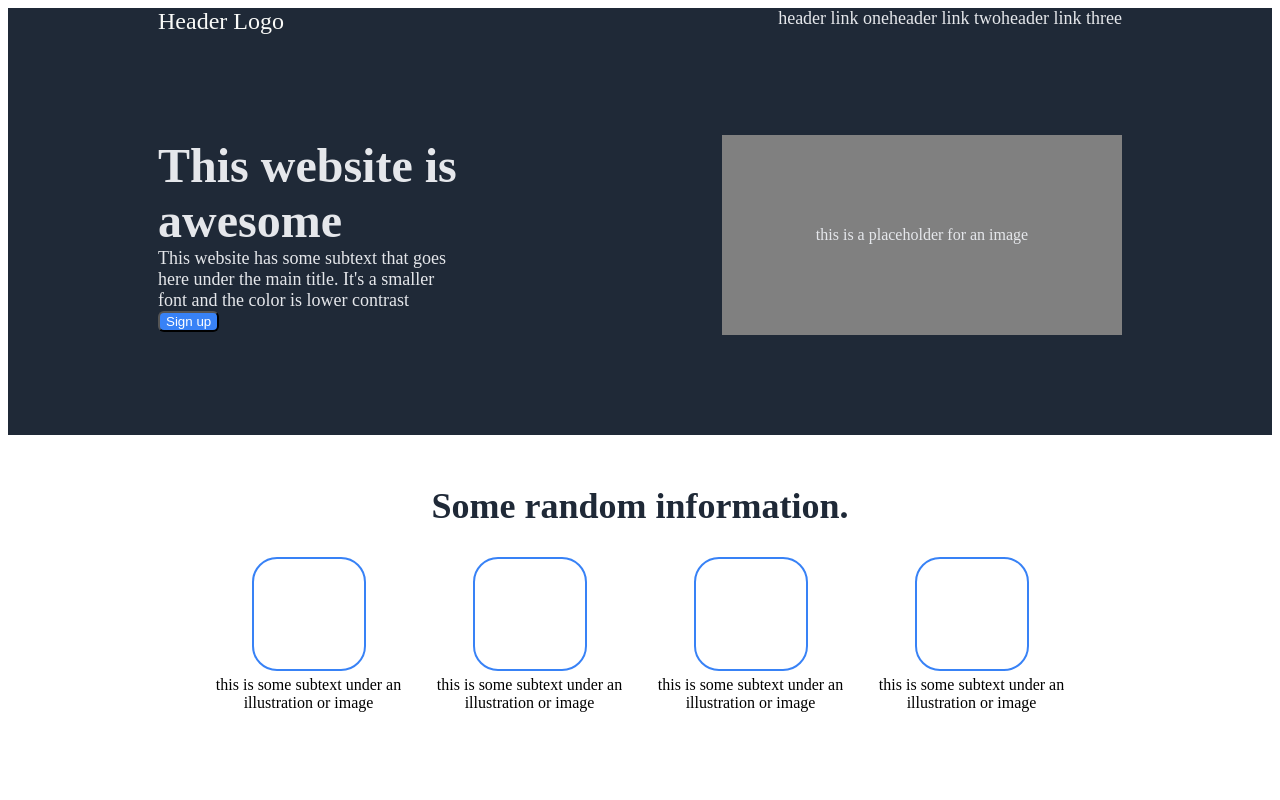
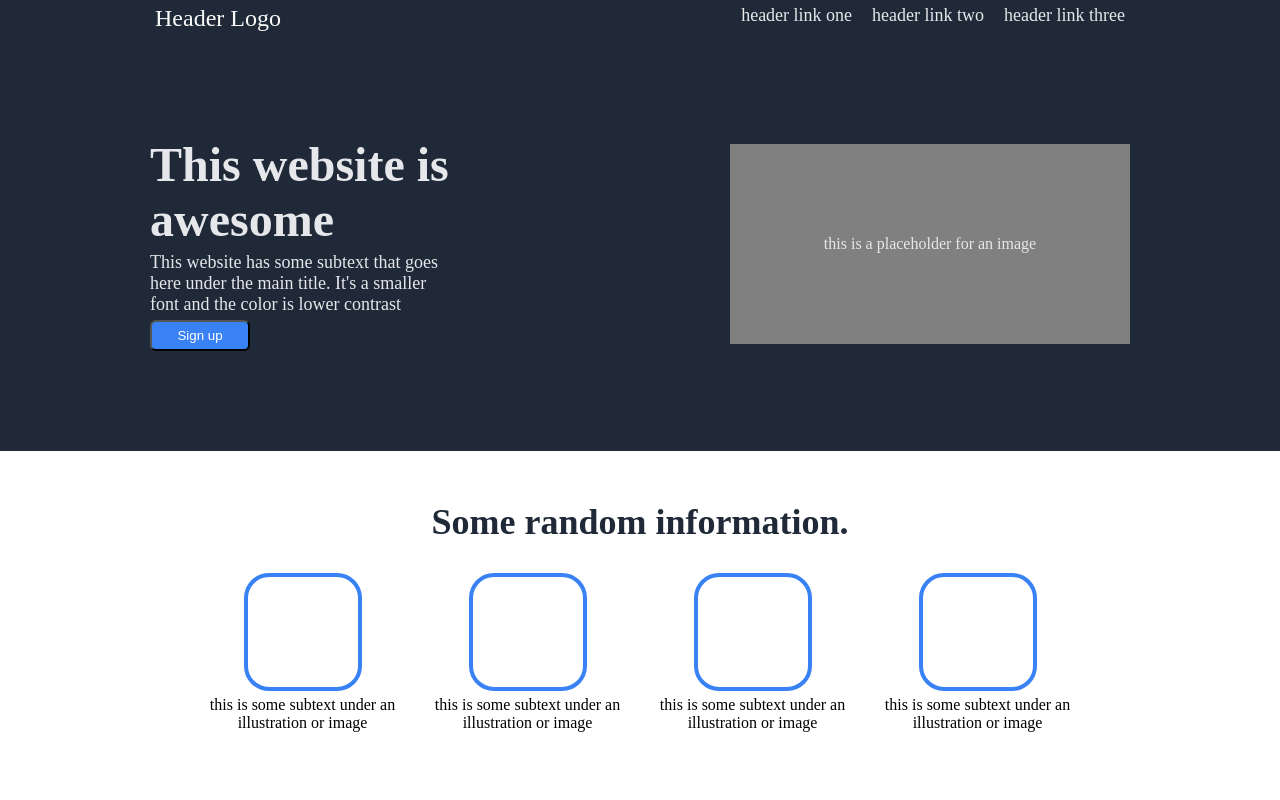
Before and after one commit to DontEatMyPopcorn/landing-page-project, a plain HTML site: page index.html in a window 1280 px wide. Shown: the top 800 px of the page. Drawn offline with Linux system fonts and the light colour scheme.

Commit message:
Updated landing page project CSS.
Cleaned up some css includig: fixed footer and header alignment, fixed sign up button; increased illustration border thickness.

```diff
--- a/style.css
+++ b/style.css
@@ -1,5 +1,5 @@
 body {
-
+    margin: 0px;
 }
 
 .header {
@@ -12,11 +12,14 @@ body {
 .logo {
     font-size: 24px;
     color: #F9FAF8;
+    padding: 5px;
 }
 .header-links {
     display: flex;
     font-size: 18px;
     color: #E5E7EB;
+    padding: 5px;
+    gap: 20px;
 }
 
 .body {
@@ -33,6 +36,10 @@ body {
 }
 .body1a {
     width: 300px;
+    display: flex;
+    flex-direction: column;
+    gap: 5px;
+    justify-content: flex-start;
 }
 .title {
     /* <to do> font? */
@@ -57,8 +64,14 @@ body {
 button {
     background-color: #3882F6;
     color: white;
+    padding: 6px 10px;
     border-radius: 6px;
 }
+.body1a button {
+    width: 100px;
+    flex: 0;
+}
+
 .body2 {
     display: flex;
     flex-direction: column;
@@ -82,7 +95,7 @@ button {
     height: 100px;
     width: 100px;
     border-radius: 25px;
-    border: 2px solid #3882F6;
+    border: 4px solid #3882F6;
 }
 .pair {
     display:flex;
@@ -149,4 +162,7 @@ button {
 
 .footer {
     background-color: #1F2937;
+    color: #E5E7EB;
+    text-align: center;
+    padding: 30px;
 }
```
